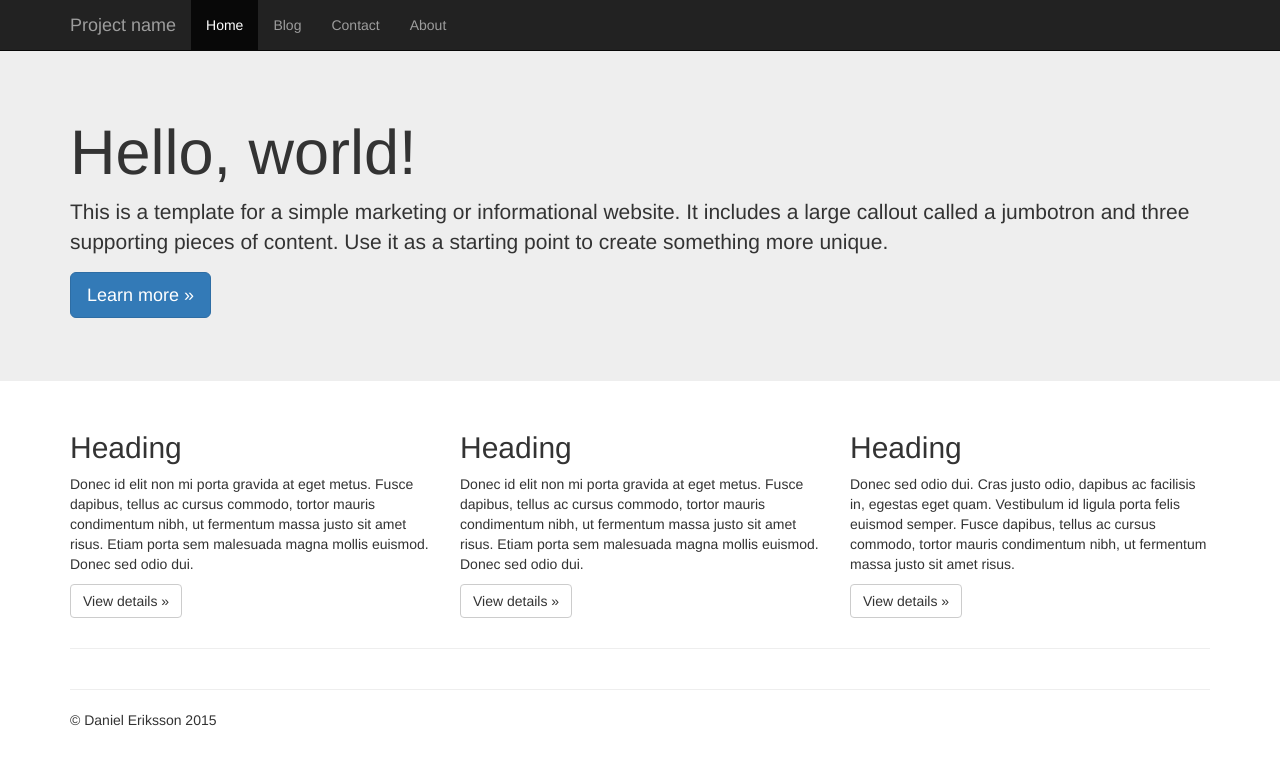
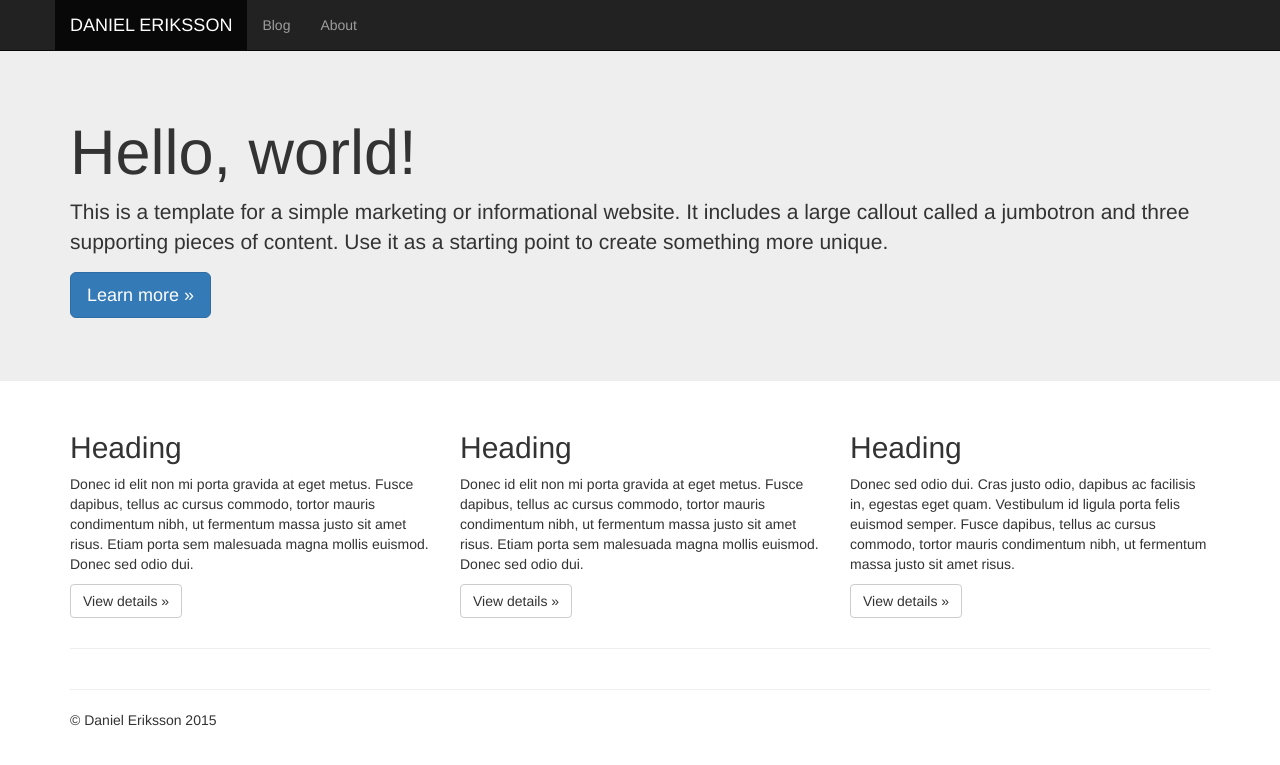
Before and after one commit to belteshassar/belteshassar.github.io, a Jekyll site: the page built from index.html, in a window 1280 px wide. Shown: the top 765 px of the page. Built offline with Jekyll 4.4.1, drawn with Linux system fonts in a browser that asks for light colours; nearby versions of some CDN libraries.

Commit message:
Make name active on homepage

```diff
--- a/_layouts/default.html
+++ b/_layouts/default.html
@@ -29,18 +29,12 @@
             <span class="icon-bar"></span>
             <span class="icon-bar"></span>
           </button>
-          <a class="navbar-brand" href="#">Project name</a>
         </div>
         <div id="navbar" class="collapse navbar-collapse">
           <ul class="nav navbar-nav">
-            <li{% if page.activetab == 'Home' %} class="active"{% endif %}>
-              <a href="/">Home</a>
-            </li>
+            <li{% if page.activetab == 'Home' %} class="active"{% endif %}><a class="navbar-brand" href="/">DANIEL ERIKSSON</a></li>
             <li{% if page.activetab == 'Blog' %} class="active"{% endif %}>
               <a href="/blog">Blog</a>
-            </li>
-            <li{% if page.activetab == 'Contact' %} class="active"{% endif %}>
-              <a href="/contact">Contact</a>
             </li>
             <li{% if page.activetab == 'About' %} class="active"{% endif %}>
               <a href="/about">About</a>
```
